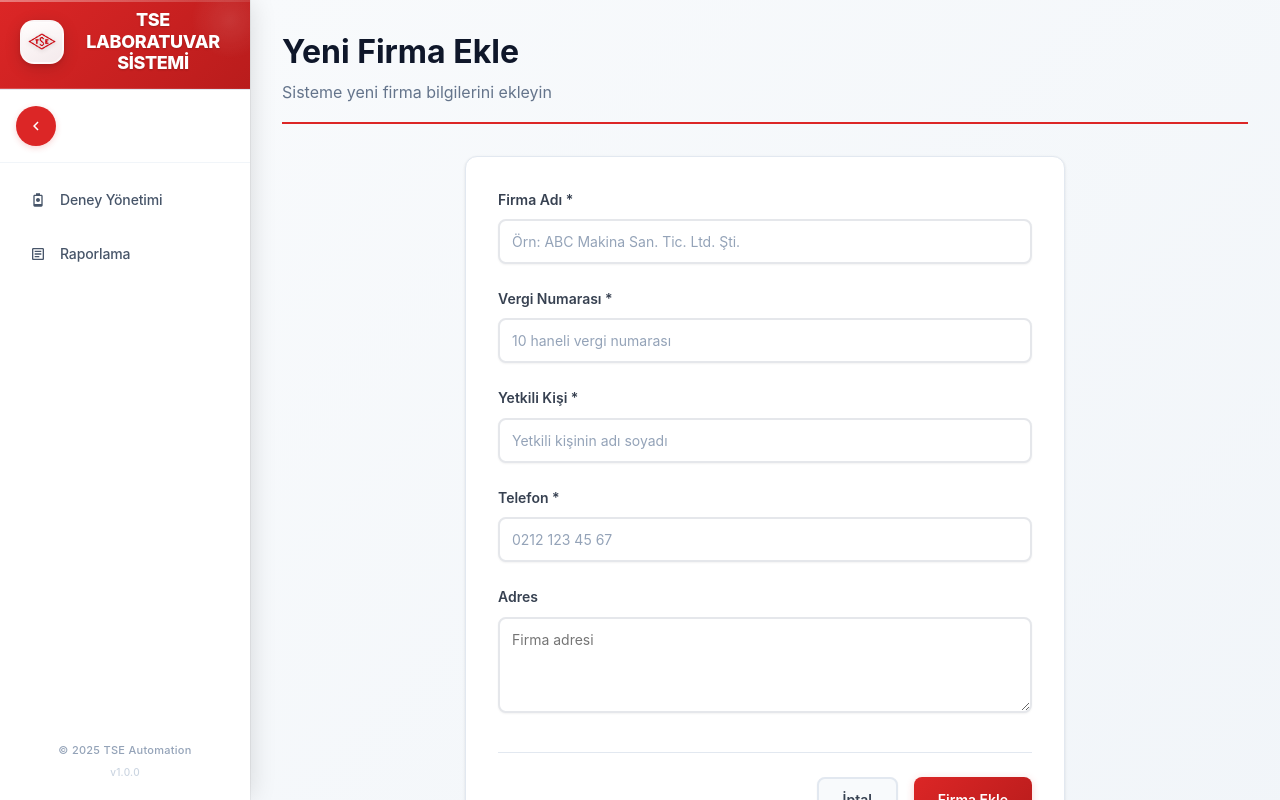
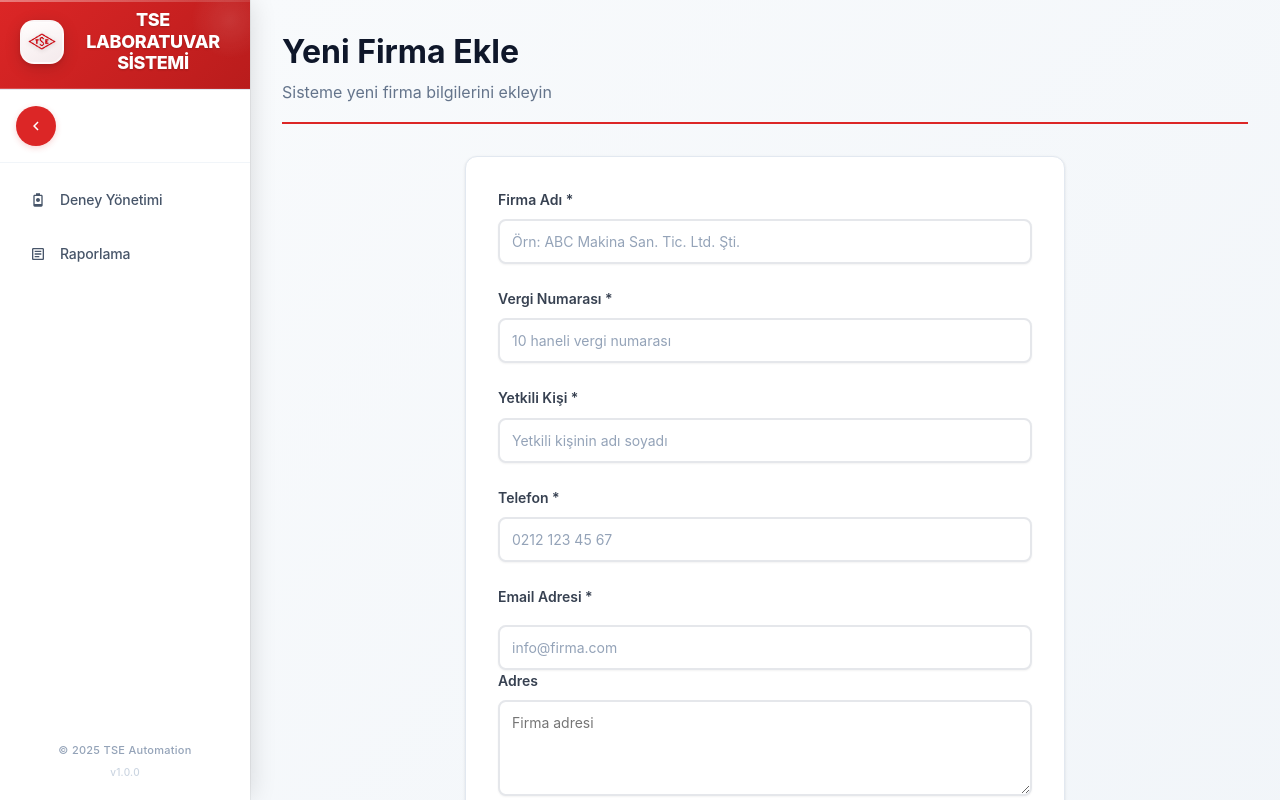
Before and after one commit to LabXpert/TSE_Automation_WEB, a React (Vite) app: page /firma-ekle in a window 1280 px wide. Built offline with nearby package versions, Linux system fonts and the light colour scheme.

Commit message:
Reorganize Firma interface

```diff
--- a/src/models/Firma.tsx
+++ b/src/models/Firma.tsx
@@ -1,35 +1,31 @@
 export interface Firma {
   id: string;
   ad: string;
-  kod: string;
+  email: string;
+  telefon?: string;
   adres?: string;
-  telefon?: string;
-  email?: string;
 }
 
 export const FIRMALAR: Firma[] = [
   {
     id: '1',
     ad: 'ABC Makina San. Tic. Ltd. Şti.',
-    kod: 'ABC001',
-    adres: 'İstanbul',
+    email: 'info@abcmakina.com',
     telefon: '0212 123 45 67',
-    email: 'info@abcmakina.com'
+    adres: 'İstanbul'
   },
   {
     id: '2',
     ad: 'XYZ Metal İşleme A.Ş.',
-    kod: 'XYZ002',
-    adres: 'Ankara',
+    email: 'info@xyzmetal.com',
     telefon: '0312 987 65 43',
-    email: 'info@xyzmetal.com'
+    adres: 'Ankara'
   },
   {
     id: '3',
     ad: 'DEF Otomotiv Ltd. Şti.',
-    kod: 'DEF003',
-    adres: 'İzmir',
+    email: 'info@defoto.com',
     telefon: '0232 555 44 33',
-    email: 'info@defoto.com'
+    adres: 'İzmir'
   }
 ];
--- a/src/pages/DeneyEkle/FirmaEkle/FirmaEkleView.tsx
+++ b/src/pages/DeneyEkle/FirmaEkle/FirmaEkleView.tsx
@@ -1,10 +1,94 @@
-import React from 'react';
+import React, { useState } from 'react';
 import { useNavigate } from 'react-router-dom';
+import { FIRMALAR } from '../../../models/Firma';
 
 const FirmaEkleView: React.FC = () => {
   const navigate = useNavigate();
 
+  // Form state'leri
+  const [formData, setFormData] = useState({
+    ad: '',
+    vergiNo: '',
+    yetkili: '',
+    telefon: '',
+    adres: '',
+    email: ''
+  });
+
+  const [errors, setErrors] = useState<{[key: string]: string}>({});
+
   const handleCancel = () => {
+    navigate('/deney-ekle');
+  };
+
+  const handleInputChange = (field: string, value: string) => {
+    setFormData(prev => ({
+      ...prev,
+      [field]: value
+    }));
+
+    // Hata varsa temizle
+    if (errors[field]) {
+      setErrors(prev => ({
+        ...prev,
+        [field]: ''
+      }));
+    }
+  };
+
+  const validateForm = () => {
+    const newErrors: {[key: string]: string} = {};
+
+    if (!formData.ad.trim()) {
+      newErrors.ad = 'Firma adı zorunludur';
+    }
+
+    if (!formData.vergiNo.trim()) {
+      newErrors.vergiNo = 'Vergi numarası zorunludur';
+    } else if (formData.vergiNo.length !== 10) {
+      newErrors.vergiNo = 'Vergi numarası 10 haneli olmalıdır';
+    }
+
+    if (!formData.yetkili.trim()) {
+      newErrors.yetkili = 'Yetkili kişi zorunludur';
+    }
+
+    if (!formData.telefon.trim()) {
+      newErrors.telefon = 'Telefon numarası zorunludur';
+    }
+
+    if (!formData.email.trim()) {
+      newErrors.email = 'Email adresi zorunludur';
+    } else if (!/\S+@\S+\.\S+/.test(formData.email)) {
+      newErrors.email = 'Geçerli bir email adresi giriniz';
+    }
+
+    return newErrors;
+  };
+
+  const handleSubmit = (e: React.FormEvent) => {
+    e.preventDefault();
+
+    const newErrors = validateForm();
+    if (Object.keys(newErrors).length > 0) {
+      setErrors(newErrors);
+      return;
+    }
+
+    // Yeni firma oluştur
+    const yeniFirma = {
+      id: (FIRMALAR.length + 1).toString(),
+      ad: formData.ad.trim(),
+      email: formData.email.trim(),
+      adres: formData.adres.trim() || undefined,
+      telefon: formData.telefon.trim() || undefined
+    };
+
+    // Firmalar listesine ekle
+    FIRMALAR.push(yeniFirma);
+
+    // Başarı mesajı göster ve geri dön
+    alert(`${yeniFirma.ad} başarıyla eklendi!`);
     navigate('/deney-ekle');
   };
 
@@ -49,6 +133,7 @@ const FirmaEkleView: React.FC = () => {
         maxWidth: '600px',
         margin: '0 auto'
       }}>
+        <form onSubmit={handleSubmit}>
         {/* Firma Adı */}
         <div style={{ marginBottom: '24px' }}>
           <label style={{
@@ -63,10 +148,12 @@ const FirmaEkleView: React.FC = () => {
           <input
             type="text"
             placeholder="Örn: ABC Makina San. Tic. Ltd. Şti."
+            value={formData.ad}
+            onChange={(e) => handleInputChange('ad', e.target.value)}
             style={{
               width: '100%',
               padding: '12px',
-              border: '2px solid #e5e7eb',
+              border: `2px solid ${errors.ad ? '#dc2626' : '#e5e7eb'}`,
               borderRadius: '8px',
               fontSize: '14px',
               backgroundColor: '#ffffff',
@@ -80,10 +167,15 @@ const FirmaEkleView: React.FC = () => {
               e.target.style.boxShadow = '0 0 0 3px rgba(220, 38, 38, 0.1)';
             }}
             onBlur={(e) => {
-              e.target.style.borderColor = '#e5e7eb';
+              e.target.style.borderColor = errors.ad ? '#dc2626' : '#e5e7eb';
               e.target.style.boxShadow = 'none';
             }}
           />
+          {errors.ad && (
+            <p style={{ color: '#dc2626', fontSize: '12px', marginTop: '4px' }}>
+              {errors.ad}
+            </p>
+          )}
         </div>
 
         {/* Vergi No */}
@@ -100,10 +192,13 @@ const FirmaEkleView: React.FC = () => {
           <input
             type="text"
             placeholder="10 haneli vergi numarası"
+            value={formData.vergiNo}
+            onChange={(e) => handleInputChange('vergiNo', e.target.value)}
+            maxLength={10}
             style={{
               width: '100%',
               padding: '12px',
-              border: '2px solid #e5e7eb',
+              border: `2px solid ${errors.vergiNo ? '#dc2626' : '#e5e7eb'}`,
               borderRadius: '8px',
               fontSize: '14px',
               backgroundColor: '#ffffff',
@@ -117,10 +212,15 @@ const FirmaEkleView: React.FC = () => {
               e.target.style.boxShadow = '0 0 0 3px rgba(220, 38, 38, 0.1)';
             }}
             onBlur={(e) => {
-              e.target.style.borderColor = '#e5e7eb';
+              e.target.style.borderColor = errors.vergiNo ? '#dc2626' : '#e5e7eb';
               e.target.style.boxShadow = 'none';
             }}
           />
+          {errors.vergiNo && (
+            <p style={{ color: '#dc2626', fontSize: '12px', marginTop: '4px' }}>
+              {errors.vergiNo}
+            </p>
+          )}
         </div>
 
         {/* Yetkili İsmi */}
@@ -137,10 +237,12 @@ const FirmaEkleView: React.FC = () => {
           <input
             type="text"
             placeholder="Yetkili kişinin adı soyadı"
+            value={formData.yetkili}
+            onChange={(e) => handleInputChange('yetkili', e.target.value)}
             style={{
               width: '100%',
               padding: '12px',
-              border: '2px solid #e5e7eb',
+              border: `2px solid ${errors.yetkili ? '#dc2626' : '#e5e7eb'}`,
               borderRadius: '8px',
               fontSize: '14px',
               backgroundColor: '#ffffff',
@@ -154,10 +256,15 @@ const FirmaEkleView: React.FC = () => {
               e.target.style.boxShadow = '0 0 0 3px rgba(220, 38, 38, 0.1)';
             }}
             onBlur={(e) => {
-              e.target.style.borderColor = '#e5e7eb';
+              e.target.style.borderColor = errors.yetkili ? '#dc2626' : '#e5e7eb';
               e.target.style.boxShadow = 'none';
             }}
           />
+          {errors.yetkili && (
+            <p style={{ color: '#dc2626', fontSize: '12px', marginTop: '4px' }}>
+              {errors.yetkili}
+            </p>
+          )}
         </div>
 
         {/* Telefon */}
@@ -174,10 +281,12 @@ const FirmaEkleView: React.FC = () => {
           <input
             type="tel"
             placeholder="0212 123 45 67"
+            value={formData.telefon}
+            onChange={(e) => handleInputChange('telefon', e.target.value)}
             style={{
               width: '100%',
               padding: '12px',
-              border: '2px solid #e5e7eb',
+              border: `2px solid ${errors.telefon ? '#dc2626' : '#e5e7eb'}`,
               borderRadius: '8px',
               fontSize: '14px',
               backgroundColor: '#ffffff',
@@ -191,10 +300,57 @@ const FirmaEkleView: React.FC = () => {
               e.target.style.boxShadow = '0 0 0 3px rgba(220, 38, 38, 0.1)';
             }}
             onBlur={(e) => {
-              e.target.style.borderColor = '#e5e7eb';
+              e.target.style.borderColor = errors.telefon ? '#dc2626' : '#e5e7eb';
               e.target.style.boxShadow = 'none';
             }}
           />
+          {errors.telefon && (
+            <p style={{ color: '#dc2626', fontSize: '12px', marginTop: '4px' }}>
+              {errors.telefon}
+            </p>
+          )}
+        </div>
+
+        {/* Email */}
+        <div style={{ display: 'flex', flexDirection: 'column', gap: '8px' }}>
+          <label style={{
+            fontWeight: '600',
+            color: '#374151',
+            fontSize: '14px'
+          }}>
+            Email Adresi *
+          </label>
+          <input
+            type="email"
+            placeholder="info@firma.com"
+            value={formData.email}
+            onChange={(e) => handleInputChange('email', e.target.value)}
+            style={{
+              width: '100%',
+              padding: '12px',
+              border: errors.email ? '2px solid #dc2626' : '2px solid #e5e7eb',
+              borderRadius: '8px',
+              fontSize: '14px',
+              backgroundColor: '#ffffff',
+              color: '#374151',
+              outline: 'none',
+              transition: 'all 0.2s ease',
+              boxSizing: 'border-box'
+            }}
+            onFocus={(e) => {
+              e.target.style.borderColor = '#dc2626';
+              e.target.style.boxShadow = '0 0 0 3px rgba(220, 38, 38, 0.1)';
+            }}
+            onBlur={(e) => {
+              e.target.style.borderColor = errors.email ? '#dc2626' : '#e5e7eb';
+              e.target.style.boxShadow = 'none';
+            }}
+          />
+          {errors.email && (
+            <span style={{ color: '#dc2626', fontSize: '12px', fontWeight: '500' }}>
+              {errors.email}
+            </span>
+          )}
         </div>
 
         {/* Adres */}
@@ -211,6 +367,8 @@ const FirmaEkleView: React.FC = () => {
           <textarea
             placeholder="Firma adresi"
             rows={4}
+            value={formData.adres}
+            onChange={(e) => handleInputChange('adres', e.target.value)}
             style={{
               width: '100%',
               padding: '12px',
@@ -302,6 +460,7 @@ const FirmaEkleView: React.FC = () => {
             Firma Ekle
           </button>
         </div>
+        </form>
       </div>
     </div>
   );
```
